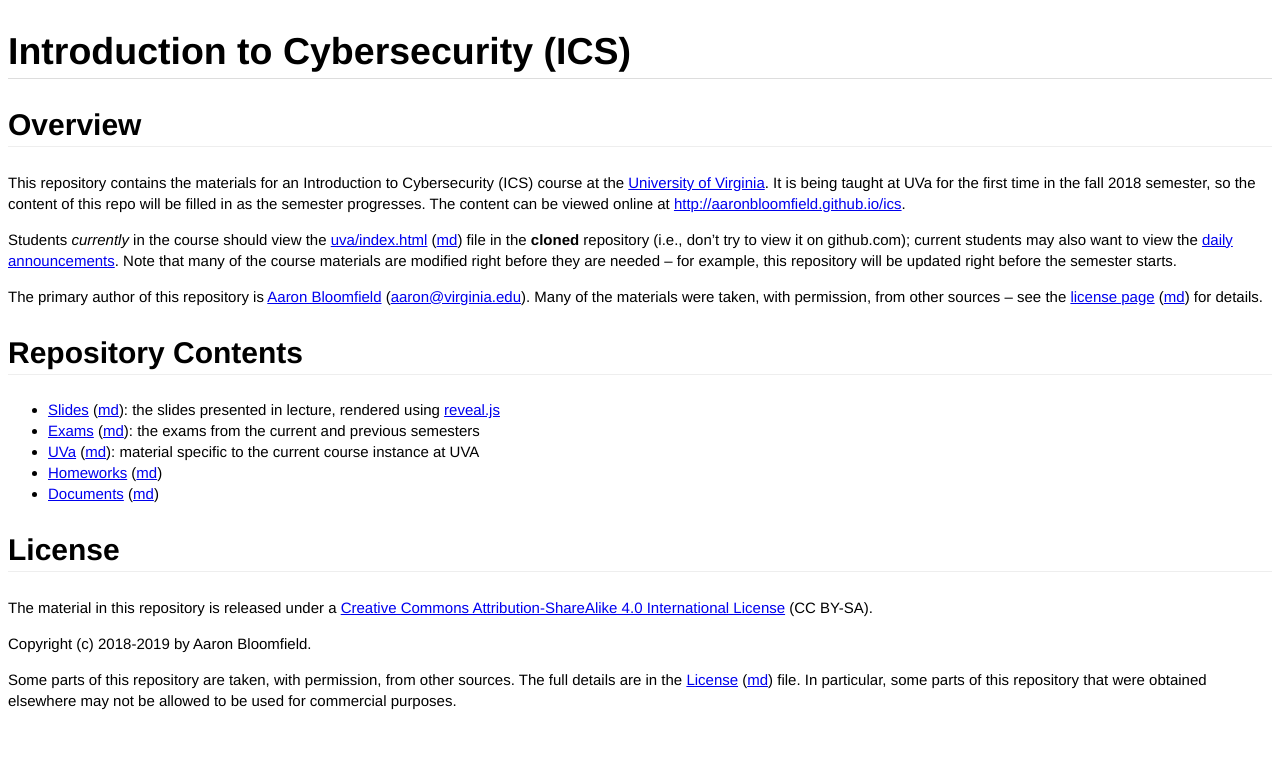
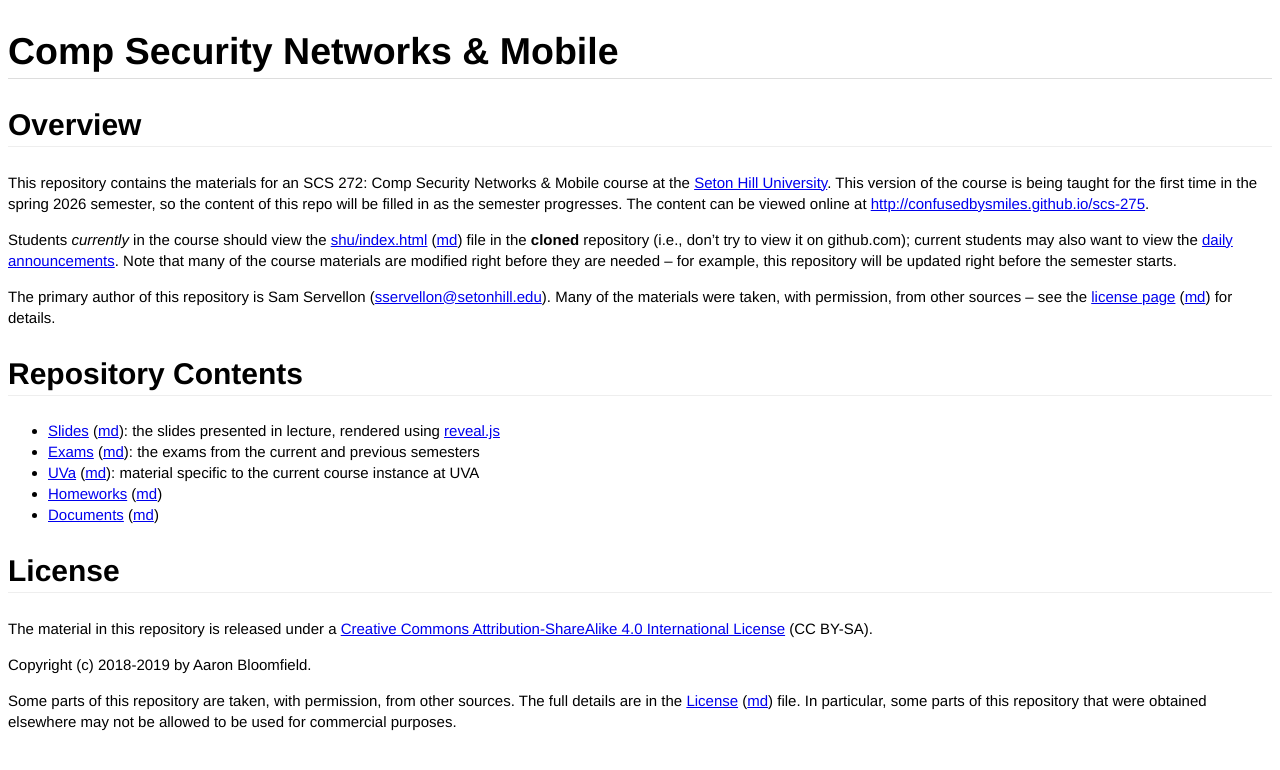
Before and after one commit to confusedbysmiles/scs-275, a plain HTML site: page index.html in a window 1280 px wide. Drawn offline with Linux system fonts and the light colour scheme.

Commit message:
Update index.html
Updated course landing page to align with SCS 275-75 Spring 2026 contents

```diff
--- a/index.html
+++ b/index.html
@@ -4,7 +4,7 @@
   <meta charset="utf-8" />
   <meta name="generator" content="pandoc" />
   <meta name="viewport" content="width=device-width, initial-scale=1.0, user-scalable=yes" />
-  <title>Introduction to Cybersecurity (ICS)</title>
+  <title>SCS 275 - Comp Security Networks & Mobile</title>
   <style>
     code{white-space: pre-wrap;}
     span.smallcaps{font-variant: small-caps;}
@@ -25,16 +25,16 @@
   <link rel="stylesheet" href="markdown.css" />
 </head>
 <body>
-<h1 id="introduction-to-cybersecurity-ics">Introduction to Cybersecurity (ICS)</h1>
+<h1 id="introduction-to-cybersecurity-ics">Comp Security Networks & Mobile</h1>
 <h2 id="overview">Overview</h2>
-<p>This repository contains the materials for an Introduction to Cybersecurity (ICS) course at the <a href="http://www.virginia.edu">University of Virginia</a>. It is being taught at UVa for the first time in the fall 2018 semester, so the content of this repo will be filled in as the semester progresses. The content can be viewed online at <a href="http://aaronbloomfield.github.io/ics">http://aaronbloomfield.github.io/ics</a>.</p>
-<p>Students <em>currently</em> in the course should view the <a href="uva/index.html">uva/index.html</a> (<a href="uva/index.md">md</a>) file in the <strong>cloned</strong> repository (i.e., don’t try to view it on github.com); current students may also want to view the <a href="uva/daily-announcements.html#/">daily announcements</a>. Note that many of the course materials are modified right before they are needed – for example, this repository will be updated right before the semester starts.</p>
-<p>The primary author of this repository is <a href="http://www.cs.virginia.edu/~asb">Aaron Bloomfield</a> (<a href="mailto:aaron@virginia.edu">aaron@virginia.edu</a>). Many of the materials were taken, with permission, from other sources – see the <a href="license.html">license page</a> (<a href="license.md">md</a>) for details.</p>
+<p>This repository contains the materials for an SCS 272: Comp Security Networks & Mobile course at the <a href="http://www.setonhill.edu">Seton Hill University</a>. This version of the course is being taught for the first time in the spring 2026 semester, so the content of this repo will be filled in as the semester progresses. The content can be viewed online at <a href="http://confusedbysmiles.github.io/scs-275">http://confusedbysmiles.github.io/scs-275</a>.</p>
+<p>Students <em>currently</em> in the course should view the <a href="shu/index.html">shu/index.html</a> (<a href="uva/index.md">md</a>) file in the <strong>cloned</strong> repository (i.e., don’t try to view it on github.com); current students may also want to view the <a href="shu/daily-announcements.html#/">daily announcements</a>. Note that many of the course materials are modified right before they are needed – for example, this repository will be updated right before the semester starts.</p>
+<p>The primary author of this repository is Sam Servellon (<a href="mailto:sservellon@setonhilledu">sservellon@setonhill.edu</a>). Many of the materials were taken, with permission, from other sources – see the <a href="license.html">license page</a> (<a href="license.md">md</a>) for details.</p>
 <h2 id="repository-contents">Repository Contents</h2>
 <ul>
 <li><a href="slides/index.html">Slides</a> (<a href="slides/index.md">md</a>): the slides presented in lecture, rendered using <a href="https://github.com/hakimel/reveal.js/">reveal.js</a></li>
 <li><a href="exams/index.html">Exams</a> (<a href="exams/index.md">md</a>): the exams from the current and previous semesters</li>
-<li><a href="uva/index.html">UVa</a> (<a href="uva/index.md">md</a>): material specific to the current course instance at UVA</li>
+<li><a href="shu/index.html">UVa</a> (<a href="shu/index.md">md</a>): material specific to the current course instance at UVA</li>
 <li><a href="hws/index.html">Homeworks</a> (<a href="hws/index.md">md</a>)</li>
 <li><a href="docs/index.html">Documents</a> (<a href="docs/index.md">md</a>)</li>
 </ul>
```
